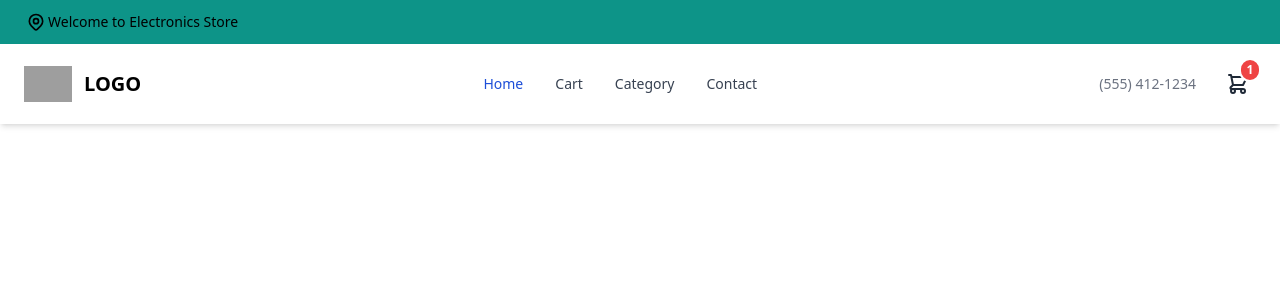
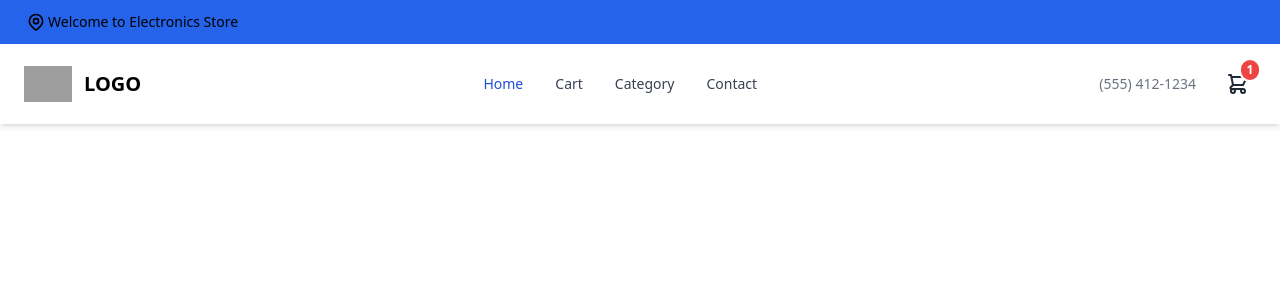
Before and after one commit to johnvincentracasa/nextjs-car-rental, a Next.js app: page /home/home-1 in a window 1280 px wide. Shown: the top 300 px of the page. Built offline with nearby package versions, Linux system fonts and the light colour scheme; grey boxes are pictures that could not be loaded.

Commit message:
Update Header.js

```diff
--- a/components/Home/Home-1/Header.js
+++ b/components/Home/Home-1/Header.js
@@ -6,7 +6,7 @@ function Header() {
   return (
     <>
       <div className="sticky top-0 z-20">
-        <nav className=" hidden md:block bg-teal-600 dark:bg-gray-700">
+        <nav className=" hidden md:block bg-blue-600 dark:bg-gray-700">
           <div className="py-3 px-4 mx-auto max-w-screen-xl md:px-6">
             <div className="flex justify-between items-center">
               <div className="flex justify-center text-center text-sm font-medium">
```
